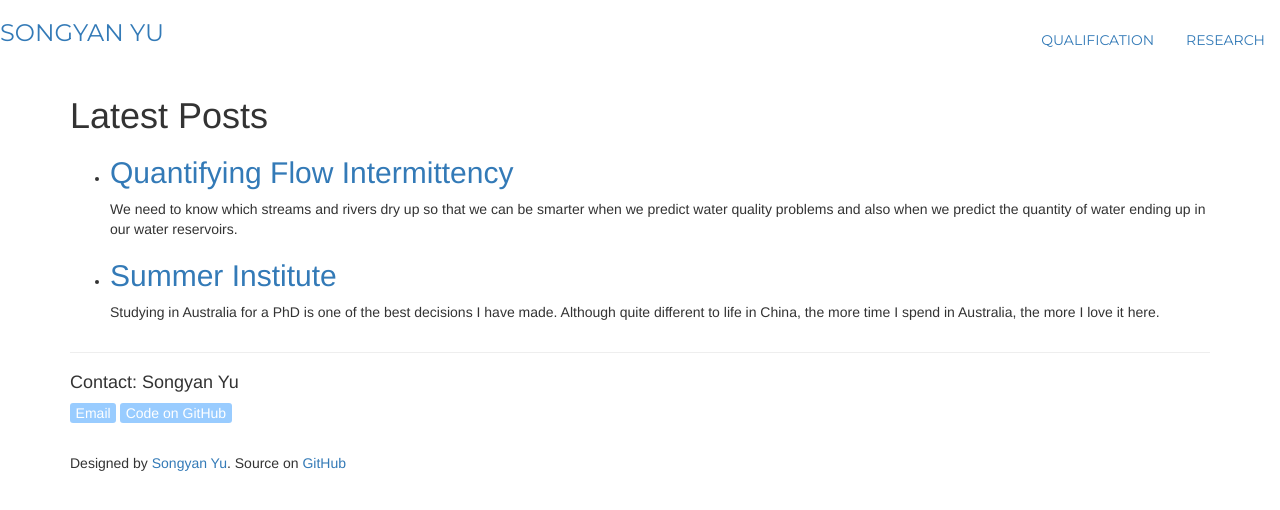
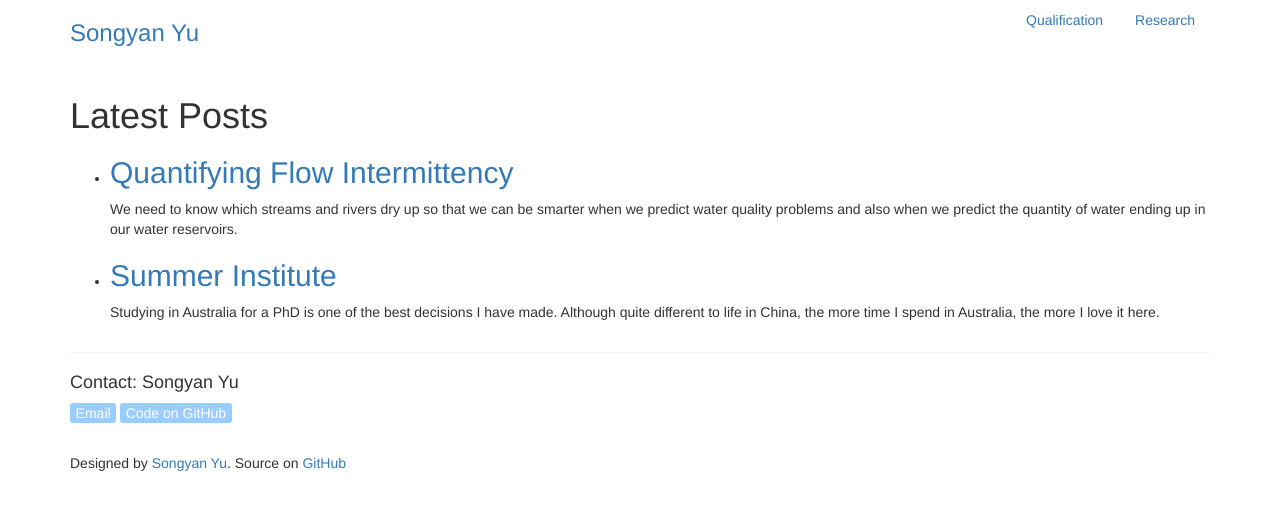
Before and after one commit to SongyanYu/SongyanYu.github.io, a Jekyll site: the page built from blog.html, in a window 1280 px wide. Shown: the top 510 px of the page. Built offline with Jekyll 4.4.1, drawn with Linux system fonts in a browser that asks for light colours.

Commit message:
change class to container

```diff
--- a/_includes/navigation.html
+++ b/_includes/navigation.html
@@ -1,4 +1,4 @@
-<div class="header">
+<div class="container">
     <ul class="nav nav-pills pull-right">
         <li><a href="qualification.html">Qualification</a></li>
         <li><a href="research.html">Research</a></li>
```
